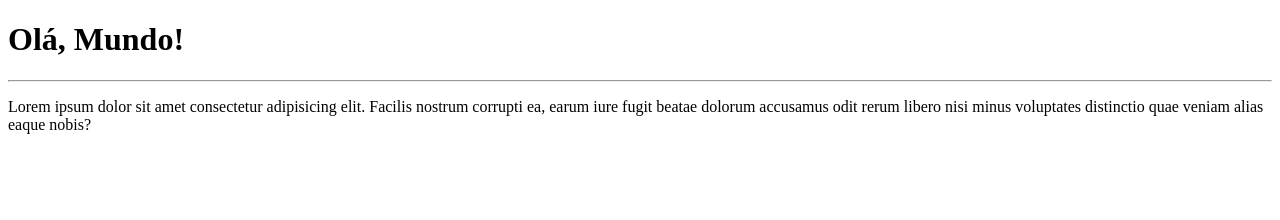
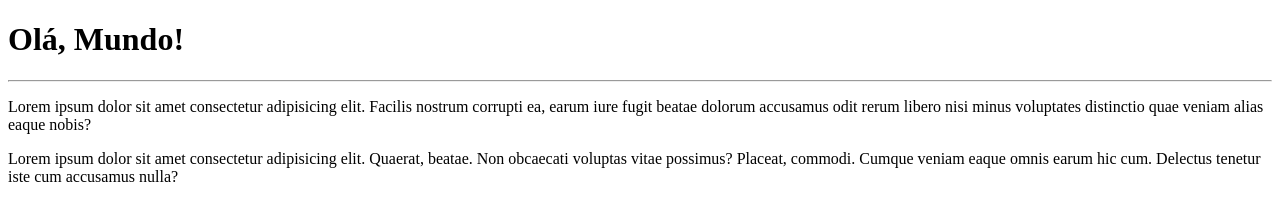
Before and after one commit to arnoldolongen/Ola-Mundo, a plain HTML site: page Site-exemplo/index.html in a window 1280 px wide. Drawn offline with Linux system fonts and the light colour scheme.

Commit message:
Adicionei um paragrafo

```diff
--- a/Site-exemplo/index.html
+++ b/Site-exemplo/index.html
@@ -11,6 +11,7 @@
     <h1>Olá, Mundo!</h1>
     <hr>
     <p>Lorem ipsum dolor sit amet consectetur adipisicing elit. Facilis nostrum corrupti ea, earum iure fugit beatae dolorum accusamus odit rerum libero nisi minus voluptates distinctio quae veniam alias eaque nobis?</p>
+    <p>Lorem ipsum dolor sit amet consectetur adipisicing elit. Quaerat, beatae. Non obcaecati voluptas vitae possimus? Placeat, commodi. Cumque veniam eaque omnis earum hic cum. Delectus tenetur iste cum accusamus nulla?</p>
 
 </body>
 </html>
```
